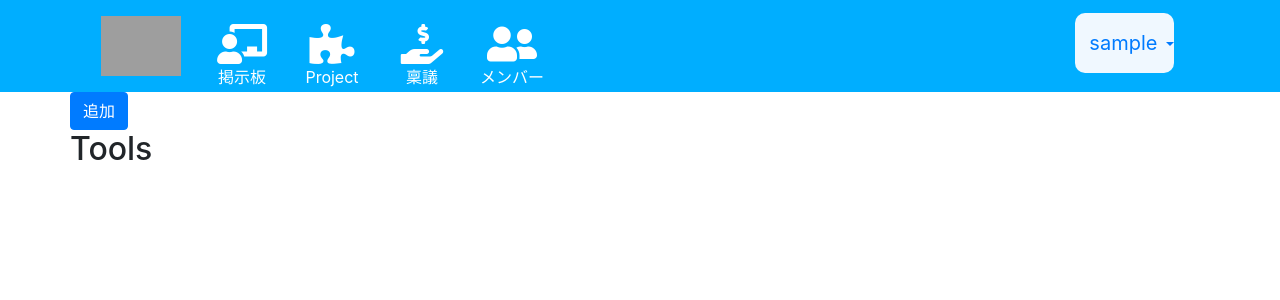
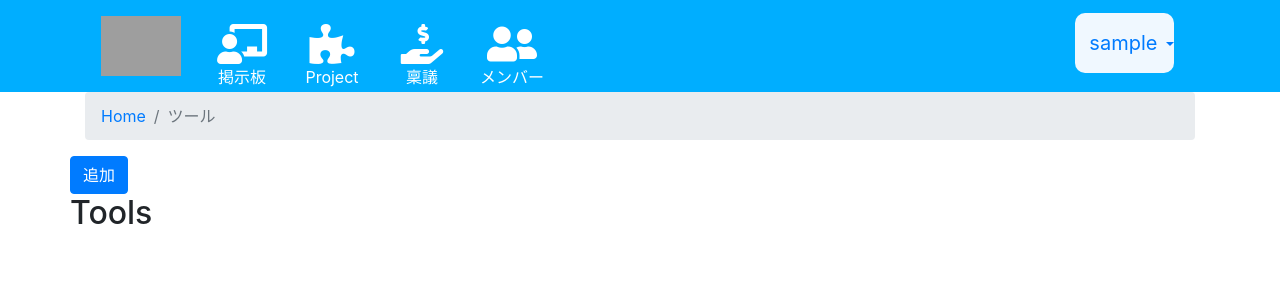
Before and after one commit to SIT-DigiCre/groupware, a Django app: page /tool/ in a window 1280 px wide. Shown: the top 300 px of the page. Run offline with Django 3.2, Linux system fonts and the light colour scheme; the visitor is signed in with stand-in values (Sample User, id 1); data that the repository does not hold is empty; some libraries are stand-ins or nearby versions; grey boxes are pictures that could not be loaded.

Commit message:
パンくずリストを実装

```diff
--- a/tool/templates/tool/index.htm
+++ b/tool/templates/tool/index.htm
@@ -5,6 +5,17 @@
 {% block content %}
 
 <div class="container">
+    <div class="row">
+        <div class="col-12">
+            <nav aria-label="breadcrumb">
+                <ol class="breadcrumb">
+                    <li class="breadcrumb-item"><a href="/home">Home</a></li>
+                    <li class="breadcrumb-item active">ツール</li>
+                </ol>
+            </nav>
+        </div>
+
+    </div>
     <div class="row">
         <a type="button" class="btn btn-primary"  href='{% url 'tool.create' %}'>追加</a>
     </div>
```
Also changed, not shown: tool/templates/tool/show.htm (+18 -2 lines).
